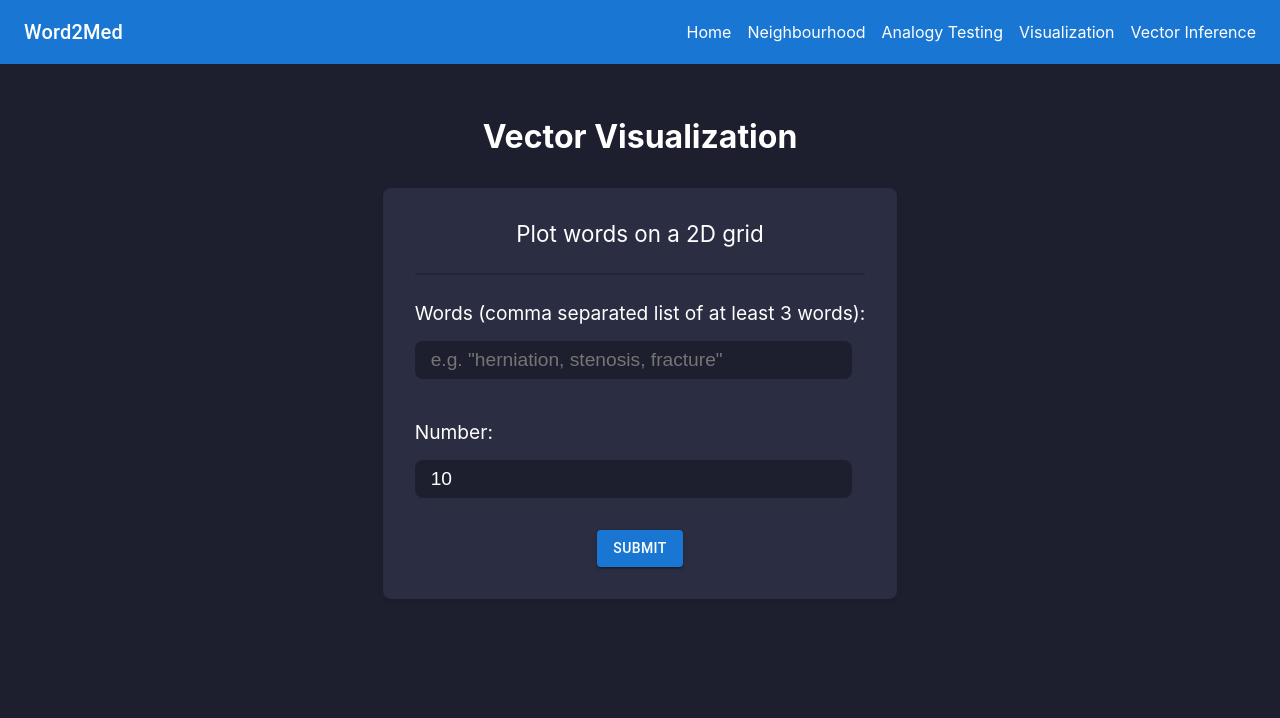
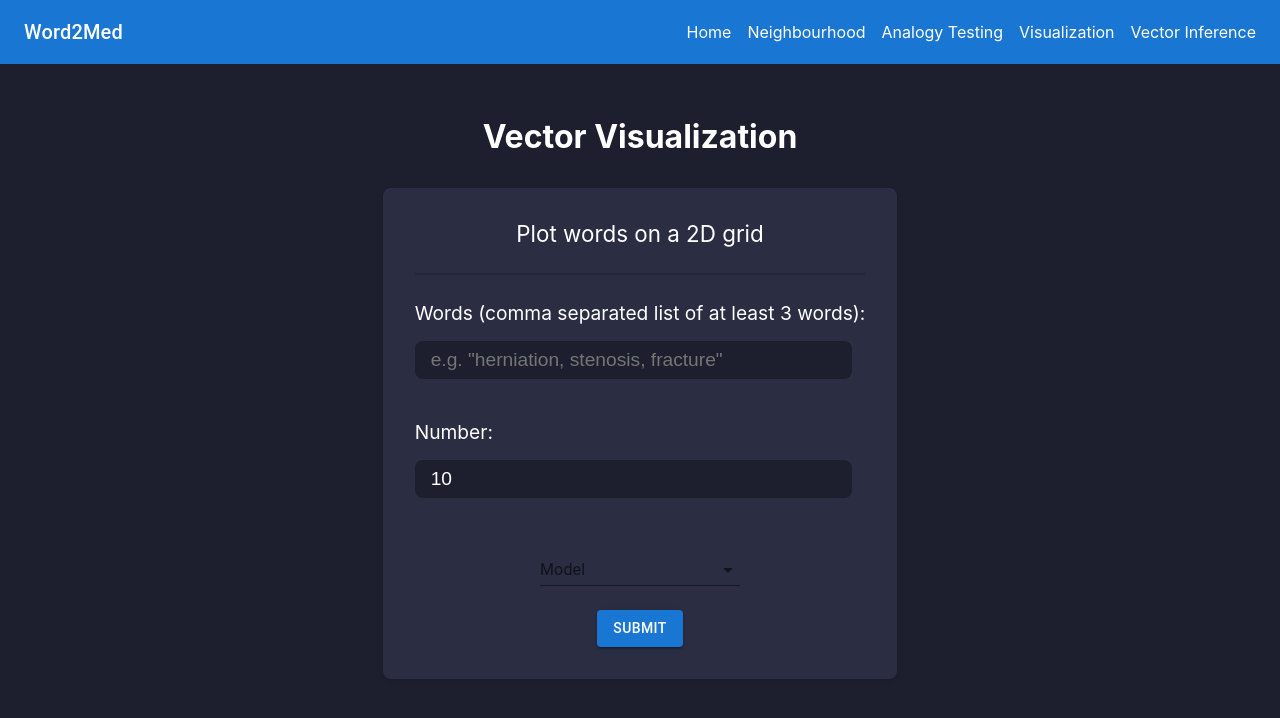
Before and after one commit to ECE493Group8/frontend, a React (Create React App) app: page /visualization in a window 1280 px wide. Shown: the top 718 px of the page. Built offline with nearby package versions, Linux system fonts and the light colour scheme.

Commit message:
Add model option to all relevant pages

```diff
--- a/src/constants/models.js
+++ b/src/constants/models.js
@@ -1,4 +1,7 @@
+export const MODEL_KEY = "model";
+
 export const MODELS = {
-  "Keywords Model": "model_keywords_5",
-  "N-Grams Model": "model_ngrams_5",
+  "Keywords 4": "model_keywords_4",
+  "N-Grams 4": "model_ngrams_4",
+  "N-Grams 5": "model_ngrams_5",
 };
--- a/src/pages/analogy.js
+++ b/src/pages/analogy.js
@@ -1,7 +1,7 @@
 import React, { useState } from 'react';
 import { LoadingButton } from '@mui/lab'
 import axios from 'axios';
-import { ANALOGY_PROMPT, ANALOGY_SUBTITLE, ANALOGY_TITLE, INPUT_NUMBER_ERROR_0, INPUT_WORD_ERROR, MODELS } from '../constants';
+import { ANALOGY_PROMPT, ANALOGY_SUBTITLE, ANALOGY_TITLE, INPUT_NUMBER_ERROR_0, INPUT_WORD_ERROR, MODELS, MODEL_KEY } from '../constants';
 import { FormControl, InputLabel, MenuItem, Select } from '@mui/material';
 
 function ThreeWordInputPage() {
@@ -9,16 +9,21 @@ function ThreeWordInputPage() {
   const [word2, setWord2] = useState('');
   const [word3, setWord3] = useState('');
   const [number, setNumber] = useState(10);
-  const [model, setModel] = useState('');
+  const [model, setModel] = useState(localStorage.getItem(MODEL_KEY));
   const [response, setResponse] = useState('');
   const [isLoading, setIsLoading] = useState(false);
+
+  const changeModel = (event) => {
+    setModel(event.target.value);
+    localStorage.setItem(MODEL_KEY, event.target.value);
+  };
 
   const handleSubmit = async (event) => {
     event.preventDefault();
     setIsLoading(true);
-    const response = await axios.get(`https://api.word2med.com/analogy?a=${word1}&b=${word2}&c=${word3}&n=${number}`);
+    // const response = await axios.get(`https://api.word2med.com/analogy?a=${word1}&b=${word2}&c=${word3}&n=${number}&model=${model}`);
+    const response = await axios.get(`http://129.128.215.93:5000/analogy?a=${word1}&b=${word2}&c=${word3}&n=${number}&model=${model}`);
     setResponse(response.data);
-    // console.log(response.data);
     setWord1(response.data.a);
     setWord2(response.data.b);
     setWord3(response.data.c);
@@ -114,11 +119,12 @@ function ThreeWordInputPage() {
             id="demo-simple-select"
             value={model}
             label="Model"
-            onChange={e => setModel(e.target.value)}
+            onChange={e => changeModel(e)}
+            sx={{ color: "white" }}
           >
             {
               Object.entries(MODELS).map(([model_name, model_id]) => (
-                <MenuItem value={model_id}>{model_name}</MenuItem>
+                <MenuItem key={model_id} value={model_id}>{model_name}</MenuItem>
               ))
             }
           </Select>
--- a/src/pages/neighbourhood.js
+++ b/src/pages/neighbourhood.js
@@ -1,19 +1,26 @@
 import React, { useState } from 'react';
 import { LoadingButton } from '@mui/lab'
+import { FormControl, InputLabel, MenuItem, Select } from '@mui/material';
 import axios from 'axios';
-import { INPUT_NUMBER_ERROR_0, INPUT_WORD_ERROR, NEIGHBOURHOOD_NUMBER_OF_RESULTS, NEIGHBOURHOOD_PROMPT, NEIGHBOURHOOD_SUBTITLE, NEIGHBOURHOOD_TITLE } from '../constants';
+import { INPUT_NUMBER_ERROR_0, INPUT_WORD_ERROR, NEIGHBOURHOOD_NUMBER_OF_RESULTS, NEIGHBOURHOOD_PROMPT, NEIGHBOURHOOD_SUBTITLE, NEIGHBOURHOOD_TITLE, MODEL_KEY, MODELS } from '../constants';
 
 function WordNumberPage() {
   const [word, setWord] = useState('');
   const [number, setNumber] = useState(10);
+  const [model, setModel] = useState(localStorage.getItem(MODEL_KEY));
   const [response, setResponse] = useState('');
   const [isLoading, setIsLoading] = useState(false);
+
+  const changeModel = (event) => {
+    setModel(event.target.value);
+    localStorage.setItem(MODEL_KEY, event.target.value);
+  };
 
   const handleSubmit = async (event) => {
     event.preventDefault();
     setIsLoading(true);
-    const response = await axios.get(`https://api.word2med.com/neighbours?words=${word}&n=${number}`);
-    // console.log(response.data);
+    // const response = await axios.get(`https://api.word2med.com/neighbours?words=${word}&n=${number}&model=${model}`);
+    const response = await axios.get(`http://129.128.215.93:5000/neighbours?words=${word}&n=${number}&model=${model}`);
     setResponse(response.data);
     setIsLoading(false);
   };
@@ -61,6 +68,25 @@ function WordNumberPage() {
             required
           />
         </div>
+        <div className="model-select-list">
+        <FormControl variant="standard" sx={{ m: 1, minWidth: 200 }}>
+          <InputLabel id="demo-simple-select-label">Model</InputLabel>
+          <Select
+            labelId="demo-simple-select-label"
+            id="demo-simple-select"
+            value={model}
+            label="Model"
+            onChange={e => changeModel(e)}
+            sx={{ color: "white" }}
+          >
+            {
+              Object.entries(MODELS).map(([model_name, model_id]) => (
+                <MenuItem key={model_id} value={model_id}>{model_name}</MenuItem>
+              ))
+            }
+          </Select>
+        </FormControl>
+        </div>
         {isLoading ? <LoadingButton loading type="submit" variant='contained'>Submit</LoadingButton> : <LoadingButton type="submit" variant='contained'>Submit</LoadingButton>}
       </form>
       {response && (
--- a/src/pages/vector.js
+++ b/src/pages/vector.js
@@ -1,12 +1,19 @@
 import React, { useState } from 'react';
 import { LoadingButton } from '@mui/lab'
+import { FormControl, InputLabel, MenuItem, Select } from '@mui/material';
 import axios from 'axios';
-import { INPUT_WORD_ERROR } from '../constants';
+import { INPUT_WORD_ERROR, MODEL_KEY, MODELS } from '../constants';
 
 function WordInputPage() {
   const [word, setWord] = useState('');
+  const [model, setModel] = useState(localStorage.getItem(MODEL_KEY));
   const [response, setResponse] = useState(null);
   const [isLoading, setIsLoading] = useState(false);
+
+  const changeModel = (event) => {
+    setModel(event.target.value);
+    localStorage.setItem(MODEL_KEY, event.target.value);
+  };
 
   const handleInputChange = (event) => {
     setWord(event.target.value);
@@ -15,8 +22,9 @@ function WordInputPage() {
   const handleSubmit = (event) => {
     event.preventDefault();
     setIsLoading(true);
-    axios.get(`https://api.word2med.com/vector?word=${word}`)
-      .then(response => {
+    // axios.get(`https://api.word2med.com/vector?word=${word}&model=${model}`)
+    axios.get(`http://129.128.215.93:5000/vector?word=${word}&model=${model}`)
+    .then(response => {
         setResponse(response.data);
         setIsLoading(false);
       })
@@ -49,6 +57,25 @@ function WordInputPage() {
             required
           />
         </label>
+        <div className="model-select-list">
+        <FormControl variant="standard" sx={{ m: 1, minWidth: 200 }}>
+          <InputLabel id="demo-simple-select-label">Model</InputLabel>
+          <Select
+            labelId="demo-simple-select-label"
+            id="demo-simple-select"
+            value={model}
+            label="Model"
+            onChange={e => changeModel(e)}
+            sx={{ color: "white" }}
+          >
+            {
+              Object.entries(MODELS).map(([model_name, model_id]) => (
+                <MenuItem key={model_id} value={model_id}>{model_name}</MenuItem>
+              ))
+            }
+          </Select>
+        </FormControl>
+        </div>
         {isLoading ? <LoadingButton loading type="submit" variant='contained'>Submit</LoadingButton> : <LoadingButton type="submit" variant='contained'>Submit</LoadingButton>}
       </form>
 
--- a/src/pages/visualization.js
+++ b/src/pages/visualization.js
@@ -1,15 +1,22 @@
 import React, { useState } from 'react';
 import { LoadingButton } from '@mui/lab'
+import { FormControl, InputLabel, MenuItem, Select } from '@mui/material';
 import axios from 'axios';
 import Plot from 'react-plotly.js';
-import { INPUT_NUMBER_ERROR_5 } from '../constants';
+import { INPUT_NUMBER_ERROR_5, MODEL_KEY, MODELS } from '../constants';
 
 function WordListInputPage() {
     const [words, setWords] = useState('');
     const [n, setN] = useState(10);
+    const [model, setModel] = useState(localStorage.getItem(MODEL_KEY));
     const [response, setResponse] = useState(null);
     const [wordList, setWordList] = useState(null);
     const [isLoading, setIsLoading] = useState(false);
+
+    const changeModel = (event) => {
+        setModel(event.target.value);
+        localStorage.setItem(MODEL_KEY, event.target.value);
+    };
 
     const handleInputChange = (event) => {
         setWords(event.target.value);
@@ -23,7 +30,8 @@ function WordListInputPage() {
         event.preventDefault();
         setIsLoading(true);
         const wordsArray = words.split(',').map(word => word.trim());
-        axios.get(`https://api.word2med.com/embeddings?${wordsArray.map((word) => `words=${word}`).join('&')}&n=${n}`)
+        // axios.get(`https://api.word2med.com/embeddings?${wordsArray.map((word) => `words=${word}`).join('&')}&n=${n}&model=${model}`)
+        axios.get(`http://129.128.215.93:5000/embeddings?${wordsArray.map((word) => `words=${word}`).join('&')}&n=${n}&model=${model}`)
         .then(response => {
             setResponse(response.data.embeddings_list);
             setWordList(response.data.words_list);
@@ -84,6 +92,25 @@ function WordListInputPage() {
                 required
             />
             </label>
+            <div className="model-select-list">
+                <FormControl variant="standard" sx={{ m: 1, minWidth: 200 }}>
+                <InputLabel id="demo-simple-select-label">Model</InputLabel>
+                <Select
+                    labelId="demo-simple-select-label"
+                    id="demo-simple-select"
+                    value={model}
+                    label="Model"
+                    onChange={e => changeModel(e)}
+                    sx={{ color: "white" }}
+                >
+                    {
+                    Object.entries(MODELS).map(([model_name, model_id]) => (
+                        <MenuItem key={model_id} value={model_id}>{model_name}</MenuItem>
+                    ))
+                    }
+                </Select>
+                </FormControl>
+            </div>
             {isLoading ? <LoadingButton loading type="submit" variant='contained'>Submit</LoadingButton> : <LoadingButton type="submit" variant='contained'>Submit</LoadingButton>}
         </form>
 
```
